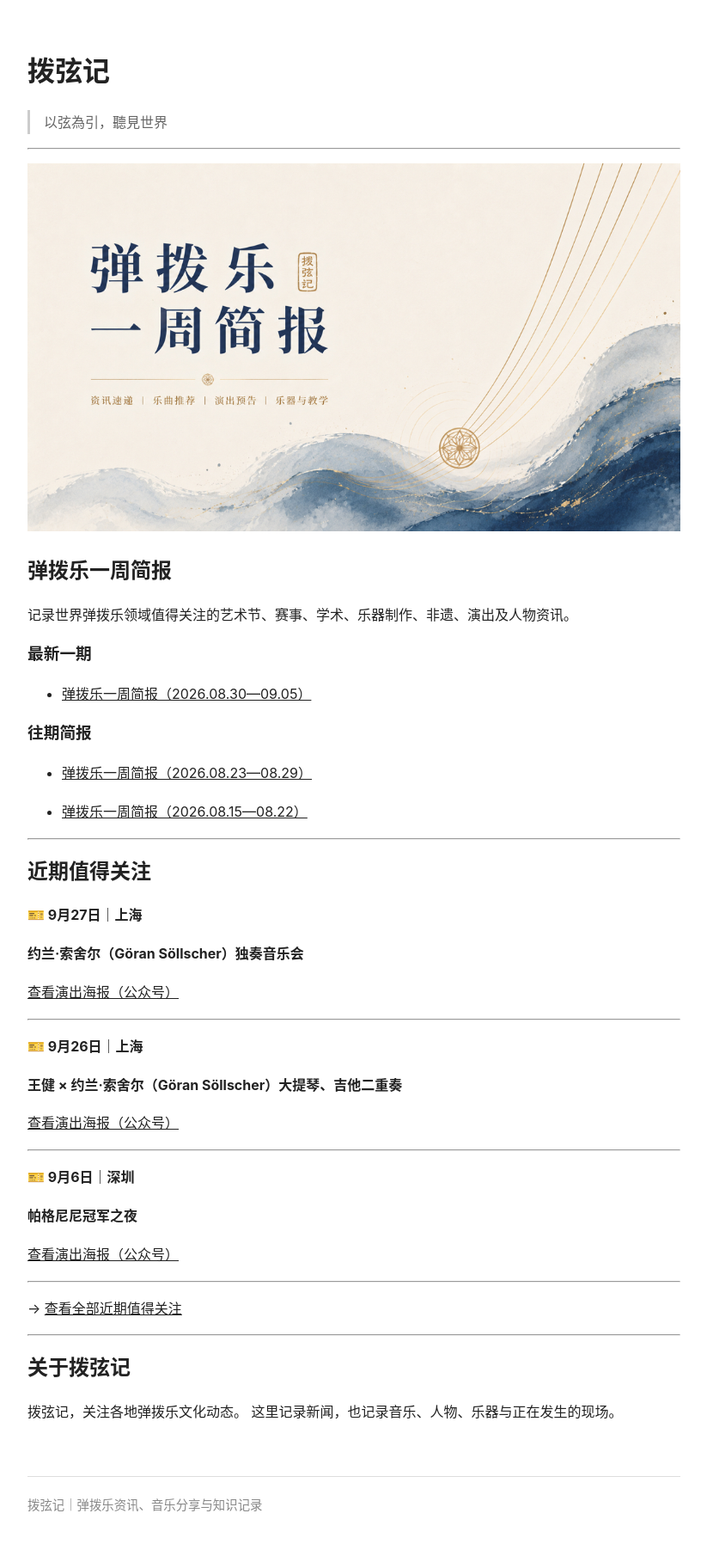
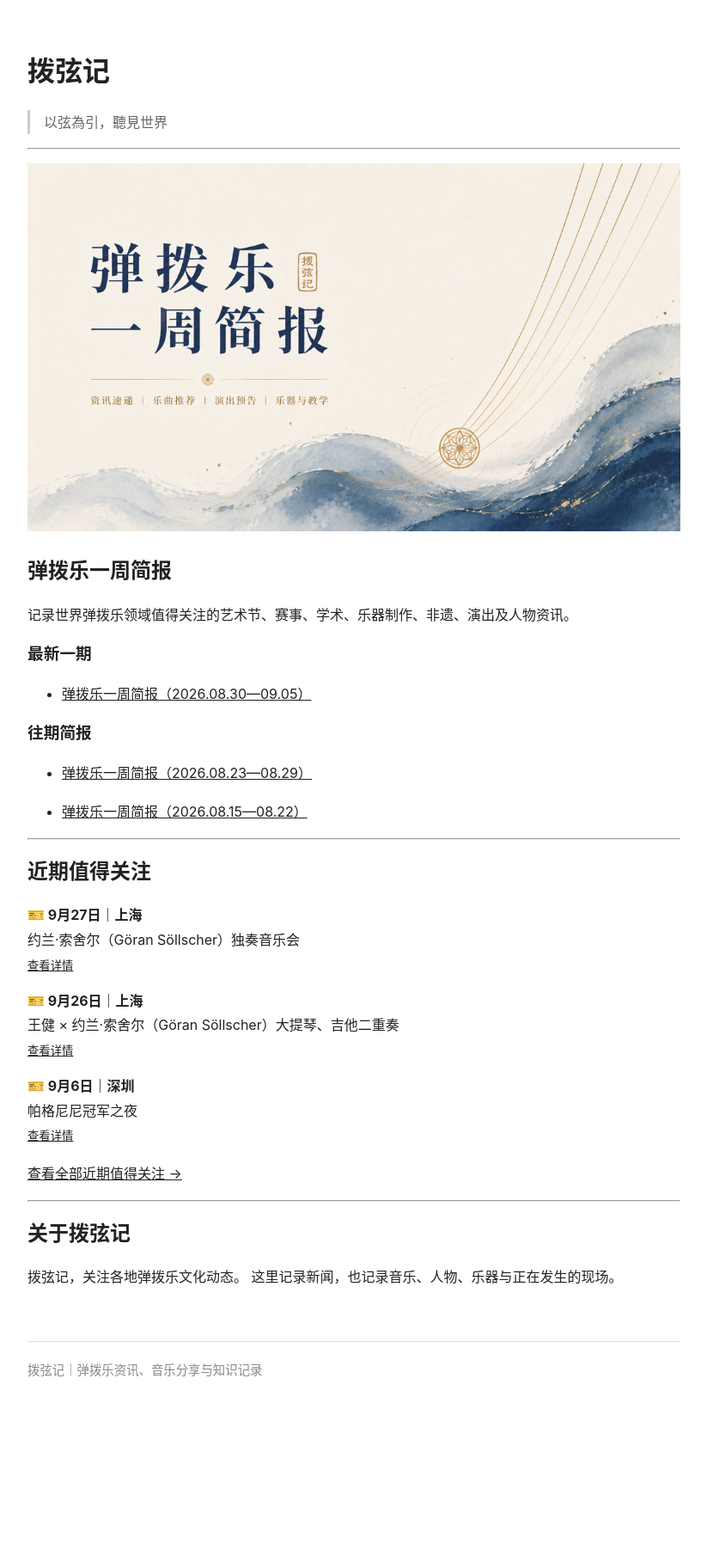
Before and after one commit to KeenKwok/boxianji, a Jekyll site: the page built from index.md, in a window 1280 px wide. Shown: the whole page at 86% size, without its empty margins (228-1051 px from the left). Built offline with Jekyll 4.4.1, drawn with Linux system fonts in a browser that asks for light colours; after the commit the page ends 1647 px from its top, so only the background shows below that.

Commit message:
Update index.md

```diff
--- a/index.md
+++ b/index.md
@@ -39,20 +39,17 @@ title: 首页
 
 {% if attention and attention.events %}
   {% for event in attention.events limit:3 %}
-**🎫 {{ event.date }}｜{{ event.city }}**
-
-**{{ event.title }}**
-
-[查看演出海报（公众号）]({{ event.link }})
-
----
-
+<div style="margin: 0.8em 0;">
+  <strong>🎫 {{ event.date }}｜{{ event.city }}</strong><br>
+  {{ event.title }}<br>
+  <small><a href="{{ event.link }}">查看详情</a></small>
+</div>
   {% endfor %}
 {% else %}
 > 暂无近期演出资讯。
 {% endif %}
 
-→ [查看全部近期值得关注](attention/)
+<p><a href="attention/">查看全部近期值得关注 →</a></p>
 
 ---
 
```
